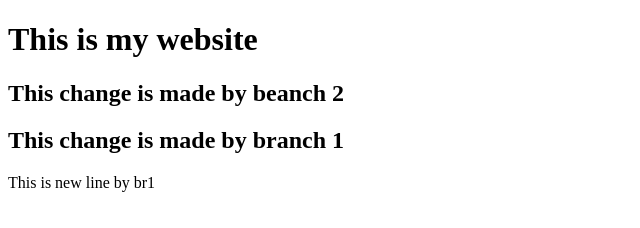
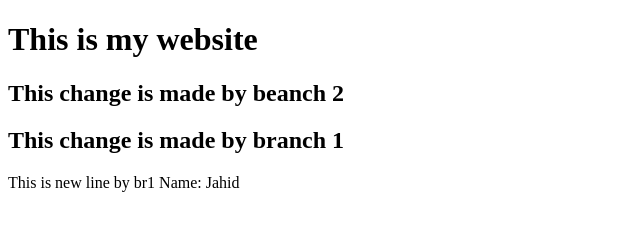
Before and after one commit to Jahid-Hasan1/merge2, a plain HTML site: page index.html in a window 1280 px wide. Shown: the full height of the page, 0-640 px from the left. Drawn offline with Linux system fonts and the light colour scheme.

Commit message:
name added

```diff
--- a/index.html
+++ b/index.html
@@ -11,5 +11,6 @@
     <h2>This change is made by beanch 2</h2>
     <h2>This change is made by branch 1</h2>
     This is new line by br1
+    Name: Jahid
 </body>
 </html>
```
